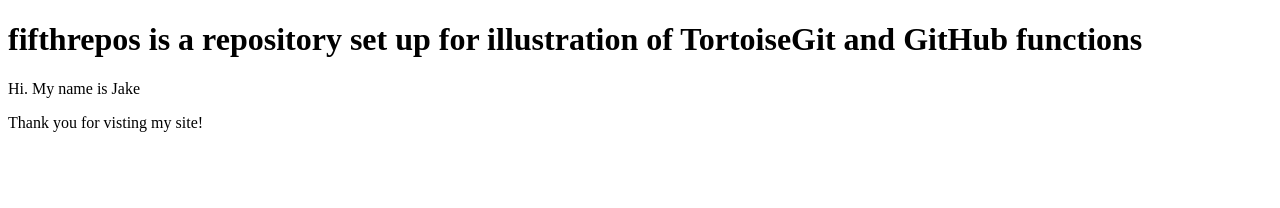
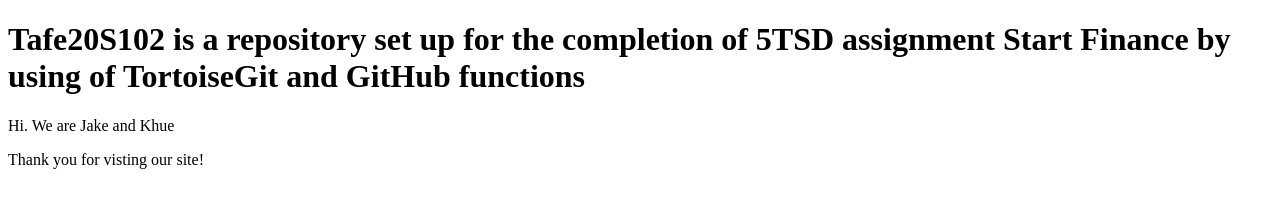
Before and after one commit to ericnguyen-adl/Tafe20S102, a plain HTML site: page index.html in a window 1280 px wide. Drawn offline with Linux system fonts and the light colour scheme.

Commit message:
index.html

```diff
--- a/index.html
+++ b/index.html
@@ -1,12 +1,12 @@
 <!DOCTYPE html>
 <html>
    <head>
-      <title>fifthrepos website</title>
+      <title>Tafe20S102 website</title>
       <link rel=”stylesheet” href=”main.css”>
    </head>
    <body>
-        <h1>fifthrepos is a repository set up for illustration of TortoiseGit and GitHub functions</h1>
-        <p> Hi. My name is Jake</p>
-        <p> Thank you for visting my site!</p>
+        <h1>Tafe20S102 is a repository set up for the completion of 5TSD assignment Start Finance by using of TortoiseGit and GitHub functions</h1>
+        <p> Hi. We are Jake and Khue</p>
+        <p> Thank you for visting our site!</p>
    </body>
 </html>
```
